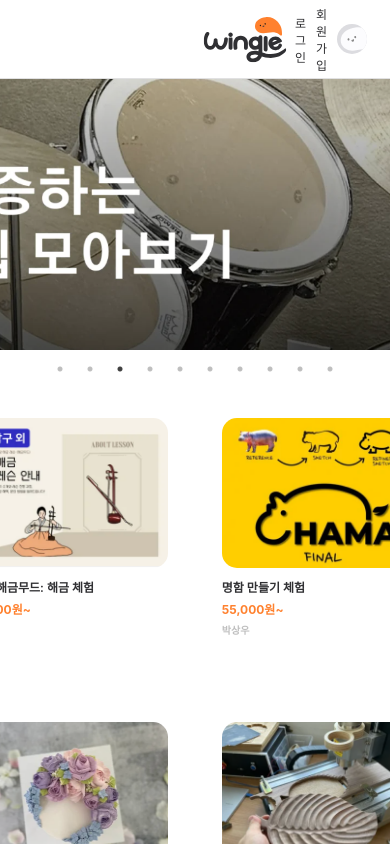
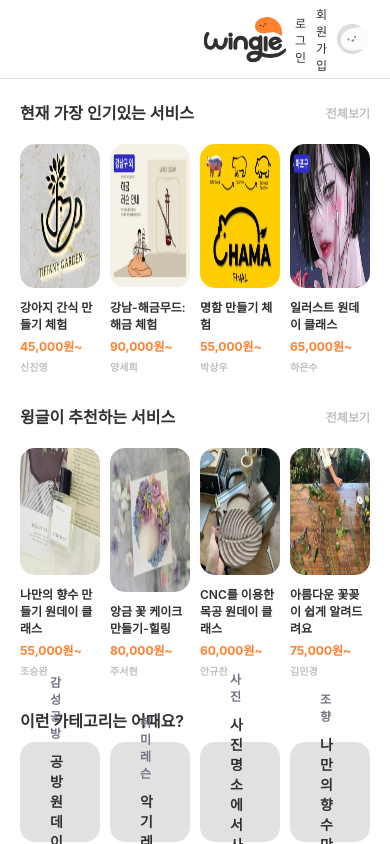
Before and after one commit to sehee-xx/Wingle, a Next.js app: page / in a window 390 px wide. Shown: the top 844 px of the page. Built offline with nearby package versions, Linux system fonts and the light colour scheme.

Commit message:
Modify: 메인 페이지 테블릿, 모바일 반응형

```diff
--- a/src/app/page.tsx
+++ b/src/app/page.tsx
@@ -10,12 +10,16 @@ const Home = () => {
   return (
     <HomeWrapper>
       <Header />
+      <RealBody>
         <Body>
+          <CarouselWrapper>
             <Carousel />
+          </CarouselWrapper>
         </Body>
         <Footer>
           <CardList />
         </Footer>
+      </RealBody>
       <FooterBanner src="/assets/bottom_banner.png" />
     </HomeWrapper>
   );
@@ -33,24 +37,56 @@ const HomeWrapper = styled.div`
   align-items: center;
 `;
 
+const RealBody = styled.div`
+  width: 100%;
+  max-width: 1024px;
+  display: flex;
+  flex-direction: column;
+  align-items: center;
+
+  @media (max-width: 768px) {
+    max-width: 768px;
+  }
+
+  @media (max-width: 480px) {
+    max-width: 480px;
+  }
+`;
+
 const Body = styled.div`
   margin-top: 70px;
-  width: 1024px;
+  width: 100%;
+  display: flex;
+  justify-content: center;
+  align-items: center;
   box-sizing: border-box;
 
   @media (max-width: 768px) {
-    padding: 0 10px;
+    margin-bottom: 30px;
     margin-top: 50px;
+  }
+`;
+
+const CarouselWrapper = styled.div`
+  width: 100%;
+  max-width: 1024px;
+
+  @media (max-width: 480px) {
+    display: none;
   }
 `;
 
 const Footer = styled.div`
   padding: 50px 20px;
-  max-width: 1024px;
   box-sizing: border-box;
+  width: 100%;
 
   @media (max-width: 768px) {
-    padding: 20px 10px;
+    padding: 20px 30px;
+  }
+
+  @media (max-width: 480px) {
+    padding: 20px 20px;
   }
 `;
 
```
Lines whose indentation alone changed are shown as unchanged.
